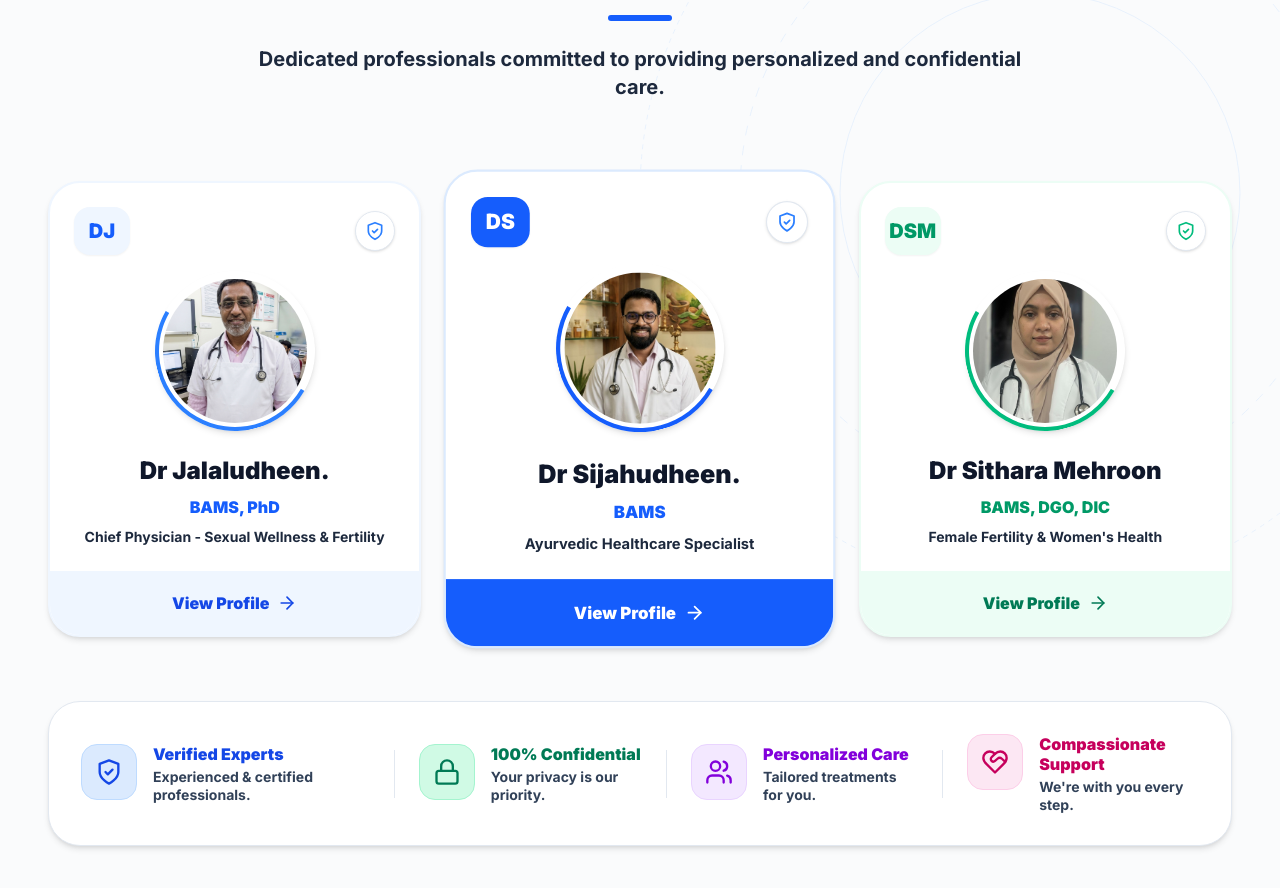
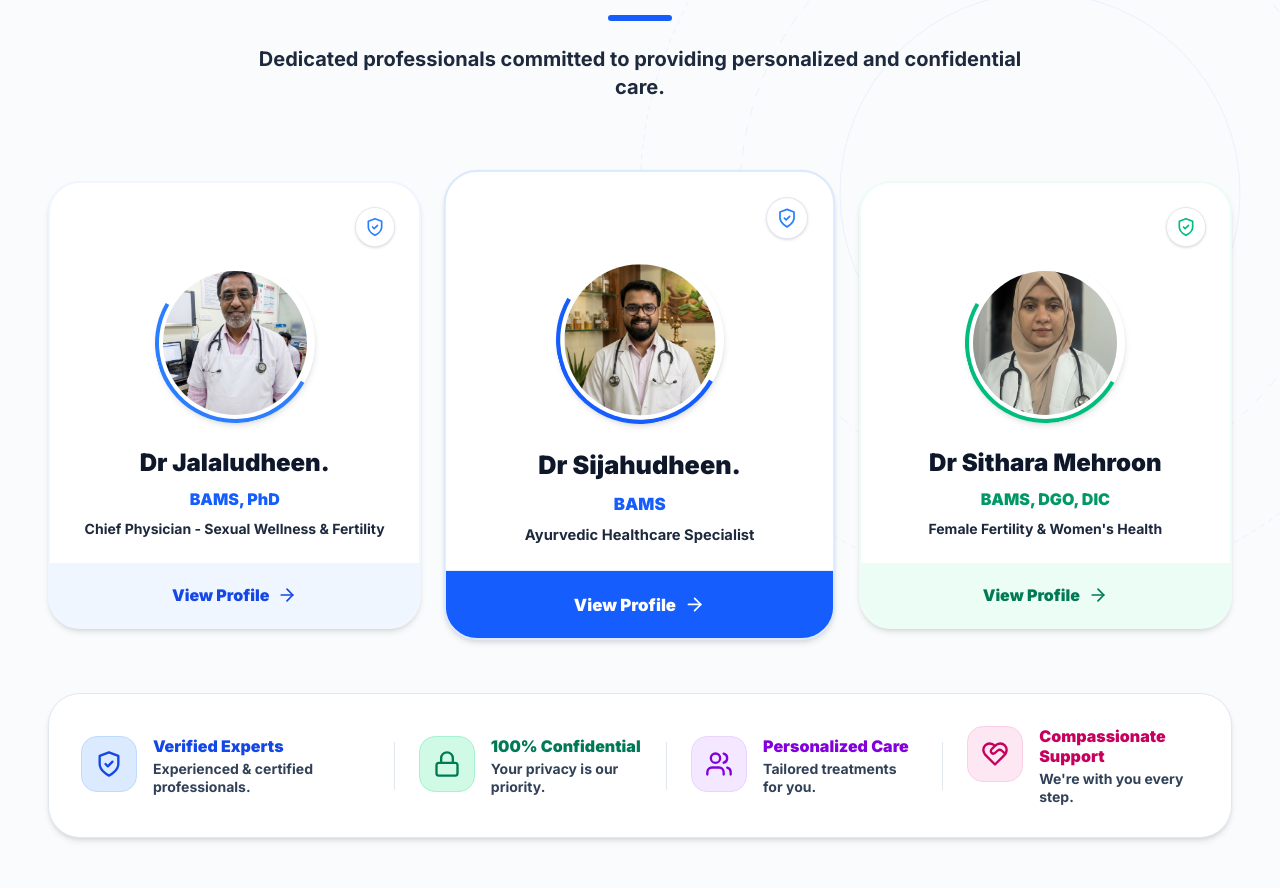
Before and after one commit to skillstar66-star/fertility-center-, a Next.js app: page / in a window 1280 px wide. Shown: the part 5015-5903 px from the top of the page. Built offline with nearby package versions, Linux system fonts and the light colour scheme.

Commit message:
feat: complete updates and seo optimization

```diff
--- a/src/app/doctors/[slug]/page.tsx
+++ b/src/app/doctors/[slug]/page.tsx
@@ -142,20 +142,8 @@
 
           <div className="flex flex-col md:flex-row items-start md:items-center gap-6 lg:gap-10 relative z-10">
 
-            {/* Avatar with Double Glowing Ring & Initials Badge */}
+            {/* Avatar with Double Glowing Ring */}
             <div className="relative shrink-0 mx-auto md:mx-0">
-
-              {/* Initials Badge */}
-              <div className="absolute -top-2 -left-2 z-20 w-12 h-12 rounded-full bg-gradient-to-tr from-blue-600 to-cyan-600 text-white font-black text-sm flex items-center justify-center shadow-lg border-[3px] border-white">
-                {doctor.initials}
-              </div>
-
-              {/* Online indicator */}
-              <div className="absolute -bottom-1 -right-1 z-20 px-2.5 py-0.5 rounded-full bg-emerald-500 text-white font-extrabold text-[10px] flex items-center gap-1 shadow-md border-2 border-white">
-                <span className="w-1.5 h-1.5 rounded-full bg-white animate-pulse" />
-                <span>Available</span>
-              </div>
-
               {/* Circular Photo */}
               <div className="relative w-40 h-40 sm:w-48 sm:h-48 rounded-full p-2 bg-gradient-to-tr from-blue-500 via-cyan-400 to-indigo-600 shadow-xl group-hover:scale-102 transition-transform duration-500">
                 <div className="w-full h-full rounded-full overflow-hidden bg-slate-100 relative border-4 border-white shadow-inner">
--- a/src/app/doctors/page.tsx
+++ b/src/app/doctors/page.tsx
@@ -54,10 +54,7 @@
             >
               <div>
                 {/* Top Badge */}
-                <div className="flex items-center justify-between mb-6">
-                  <div className="w-12 h-10 rounded-xl bg-blue-50 text-blue-600 font-extrabold text-lg flex items-center justify-center">
-                    {doc.initials}
-                  </div>
+                <div className="flex items-center justify-end mb-6">
                   <div className="inline-flex items-center gap-1 text-xs font-bold text-emerald-700 bg-emerald-50 px-2.5 py-1 rounded-full border border-emerald-200">
                     <ShieldCheck className="w-3.5 h-3.5" />
                     Verified
--- a/src/components/sections/Doctors.tsx
+++ b/src/components/sections/Doctors.tsx
@@ -138,10 +138,7 @@
                 className={`flex flex-col rounded-[32px] border-2 ${styles.card} overflow-hidden shadow-md hover:shadow-xl transition-all duration-300 relative bg-white shrink-0 w-[85vw] sm:w-[320px] md:w-auto snap-center`}
               >
                 {/* Top badges */}
-                <div className="flex justify-between items-center p-6 pb-0 mb-4">
-                  <div className={`w-14 h-12 rounded-2xl flex items-center justify-center font-black text-xl ${styles.badgeBg} ${styles.badgeText} shadow-xs`}>
-                    {doc.initials}
-                  </div>
+                <div className="flex justify-end items-center p-6 pb-0 mb-4">
                   <div className={`w-10 h-10 rounded-full flex items-center justify-center bg-white border border-slate-200 shadow-sm ${styles.iconColor}`}>
                     <ShieldCheck className="w-5 h-5" />
                   </div>
```
